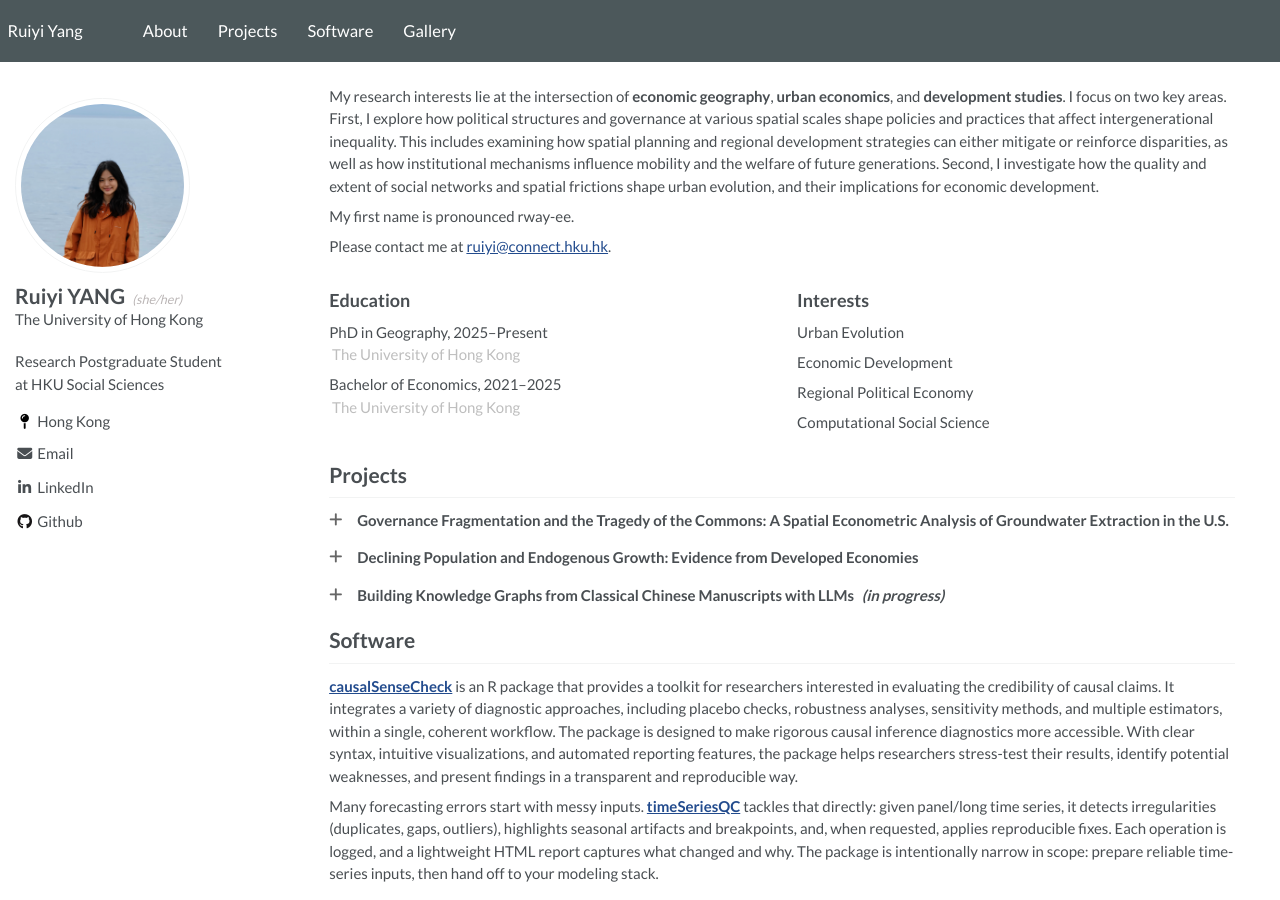
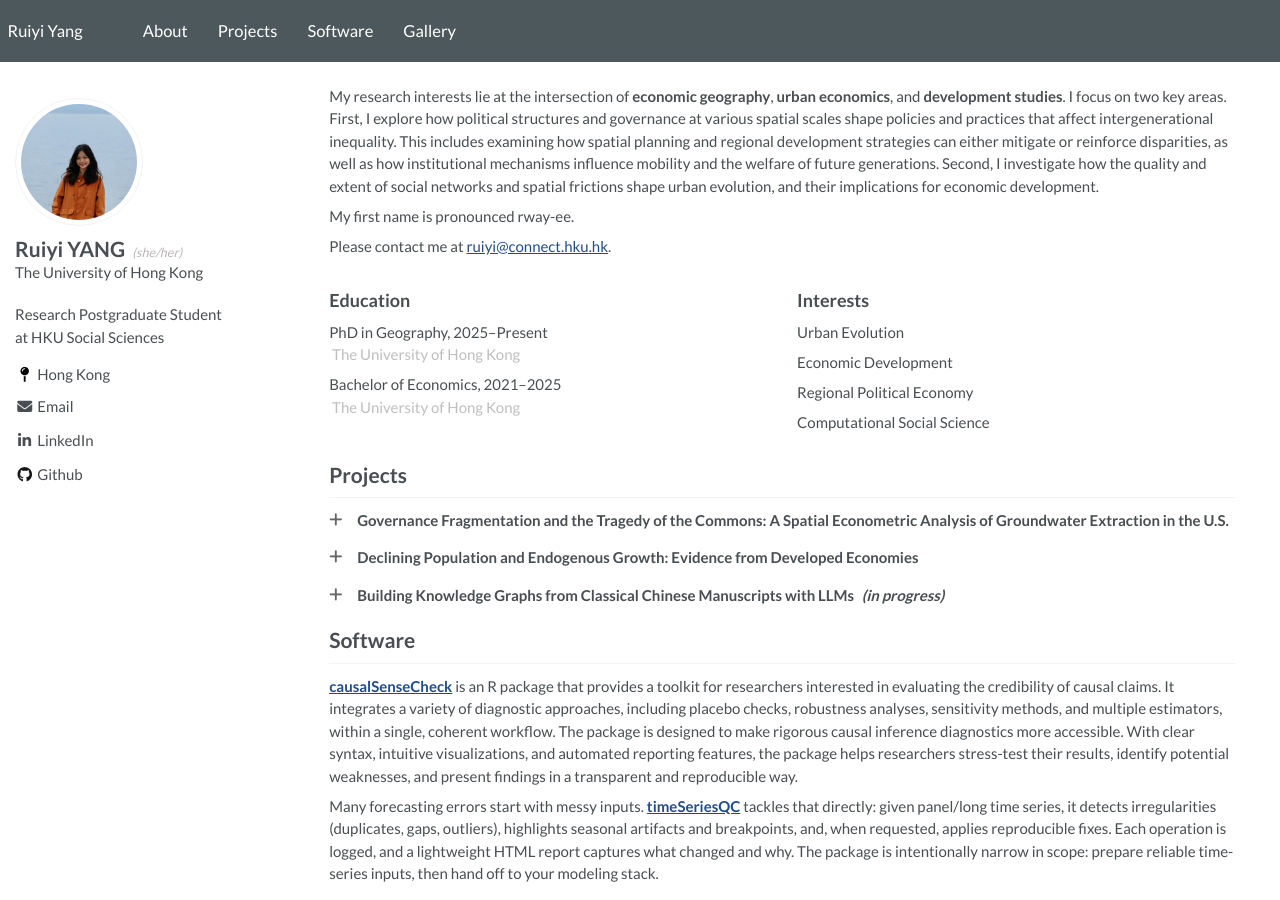
Before and after one commit to ruiyi-yang/ruiyi-yang.github.io, a Jekyll site: the page built from _pages/about.md, in a window 1280 px wide. Built offline with Jekyll 4.4.1, drawn with Linux system fonts in a browser that asks for light colours.

Commit message:
Update custom.scss

```diff
--- a/assets/css/custom.scss
+++ b/assets/css/custom.scss
@@ -175,3 +175,43 @@
   .author__pronouns { font-size: .8em; }
   .author__bio { margin-top: 0; }
 }
+
+
+/* 1) Remove any float from the theme that causes text to wrap over the avatar */
+.author__avatar { float: none !important; }
+
+/* 2) Make the author block a tidy flex row that wraps gracefully on phones */
+.sidebar .author,
+.author {                       /* cover both sidebar + generic author blocks */
+  display: flex;
+  align-items: center;
+  flex-wrap: wrap;
+  gap: .75rem .75rem;
+}
+
+/* Avatar sizing + behavior */
+.author__avatar img {
+  display: block;
+  width: 128px;                /* mobile-friendly size; adjust if you like */
+  height: auto;
+  border-radius: 50%;
+  flex: 0 0 auto;              /* prevents shrinking */
+}
+
+/* gext area must be allowed to shrink/wrap without overlapping */
+.author__name,
+.author__pronouns,
+.author__bio,
+.author__urls-wrapper,
+.author__urls {                 /* Minimal Mistakes uses these */
+  flex: 1 1 200px;              /* take remaining width; wrap if needed */
+  min-width: 0;                 /* critical for long words not to overflow */
+}
+
+/* Make sure lines can actually wrap (some themes set nowrap) */
+.author__name,
+.author__bio,
+.author__pronouns {
+  white-space: normal;
+  overflow: visible;
+}
```
